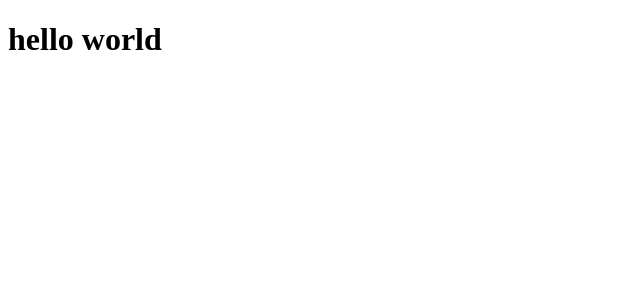
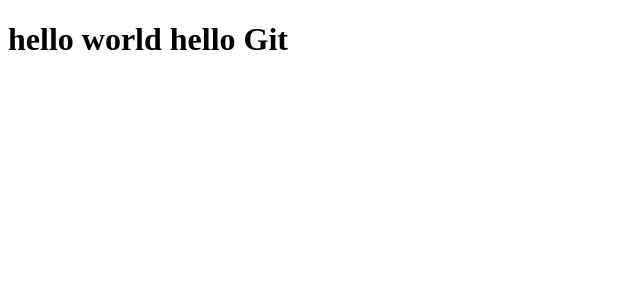
Before and after one commit to Songjukim1995/clone-x-frontend, a Vue app: page / in a window 1280 px wide. Shown: the top 300 px of the page, without its empty margins (0-640 px from the left). Built offline with nearby package versions, Linux system fonts and the light colour scheme.

Commit message:
#1 Edit Text

```diff
--- a/src/App.vue
+++ b/src/App.vue
@@ -1,10 +1,8 @@
 <template>
-  <h1>hello world</h1>
+  <h1>hello world hello Git</h1>
 </template>
 
 <script>
-import HelloWorld from './components/HelloWorld.vue'
-
 export default {
   name: 'App',
 }
```
